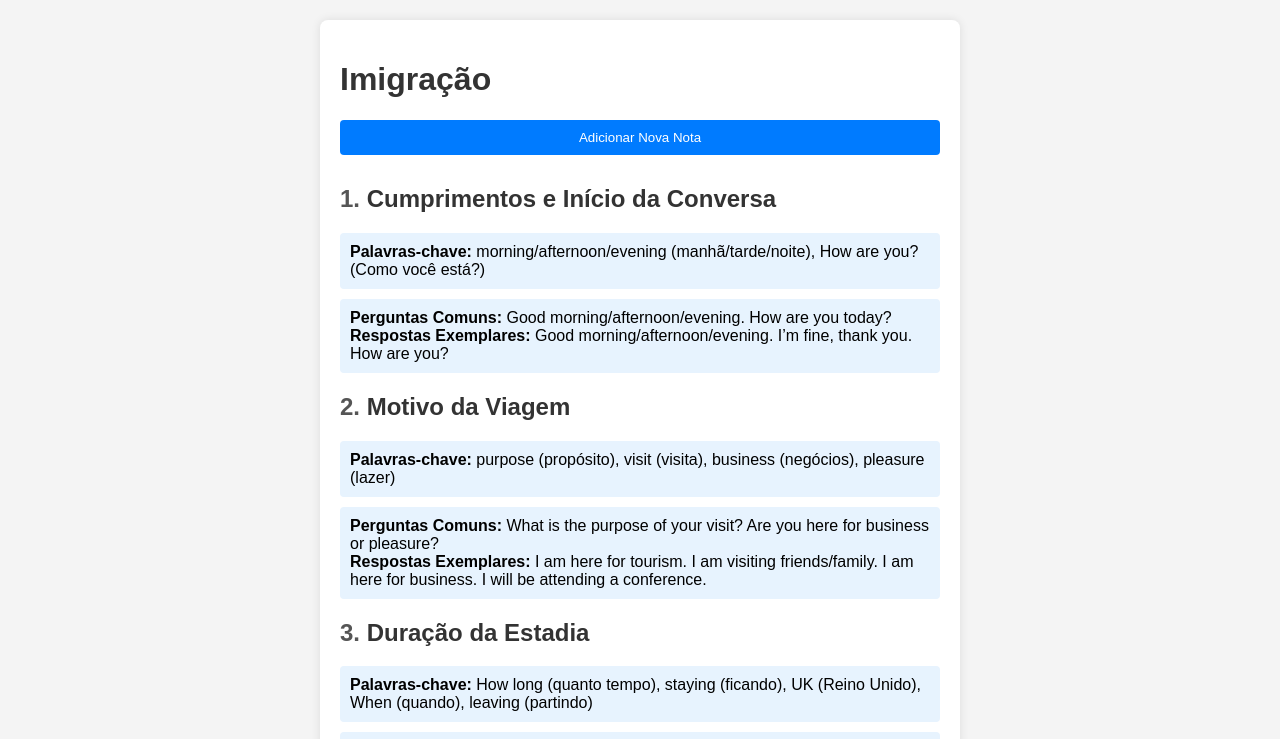
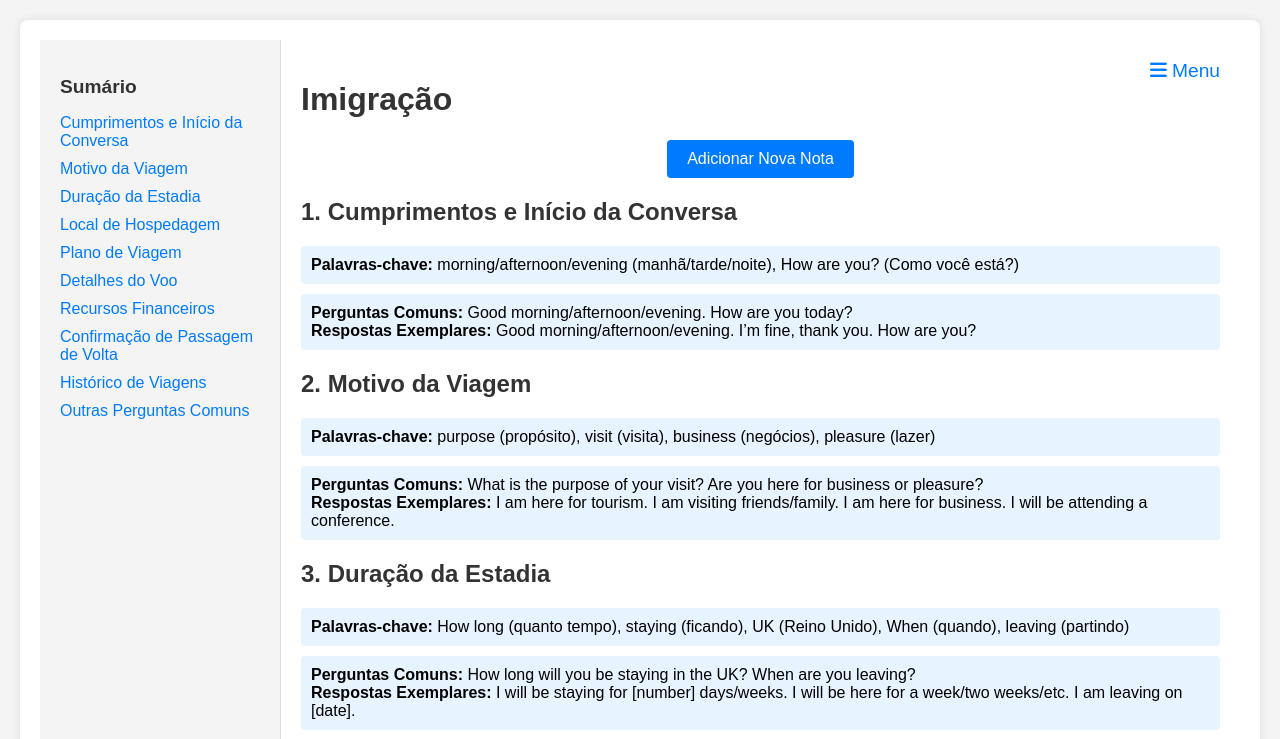
Before and after one commit to mendonca-bruno/tripguide, a plain HTML site: page index.html in a window 1280 px wide. Both pictures are taken after a click on the button "Imigração". Shown: the top 739 px of the page. Drawn offline with Linux system fonts and the light colour scheme.

Commit message:
sumario e correcoes menus

```diff
--- a/index.html
+++ b/index.html
@@ -8,24 +8,41 @@
     <link rel="stylesheet" href="style.css">
 </head>
 <body>
+    <div id="home" class="home show">
+        <h1>Guia de Conversação para Viagem</h1>
+        <button class="center-button" onclick="showSection('imigration')">Imigração</button>
+    </div>
+    <div id="imigration" class="section">
         <div class="container">
-        <div class="home show" id="home">
-            <h1>Guia de Conversação para Viagem</h1>
-            <button onclick="showSection('imigration')">Imigração</button>
+            <div class="sidebar">
+                <h2>Sumário</h2>
+                <ul id="summary">
+                    <li><a href="#section1">Cumprimentos e Início da Conversa</a></li>
+                    <li><a href="#section2">Motivo da Viagem</a></li>
+                    <li><a href="#section3">Duração da Estadia</a></li>
+                    <li><a href="#section4">Local de Hospedagem</a></li>
+                    <li><a href="#section5">Plano de Viagem</a></li>
+                    <li><a href="#section6">Detalhes do Voo</a></li>
+                    <li><a href="#section7">Recursos Financeiros</a></li>
+                    <li><a href="#section8">Confirmação de Passagem de Volta</a></li>
+                    <li><a href="#section9">Histórico de Viagens</a></li>
+                    <li><a href="#section10">Outras Perguntas Comuns</a></li>
+                </ul>
             </div>
-        <div class="section" id="imigration">
+            <div class="content">
+                <div class="menu-icon" onclick="showSection('home')">
+                    <i class="fas fa-bars"></i> Menu
+                </div>
                 <h1>Imigração</h1>
                 <div class="add-note-button-container">
-                <button onclick="toggleAddNoteForm()">Adicionar Nova Nota</button>
+                    <button class="center-button" onclick="toggleAddNoteForm()">Adicionar Nova Nota</button>
                 </div>
                 <div class="add-notes-container" id="addNotesContainer">
-                <select id="sectionSelect">
-                    <!-- Opções serão preenchidas dinamicamente -->
-                </select>
+                    <select id="sectionSelect"></select>
                     <input type="text" id="newKeyword" placeholder="Nova Palavra-chave">
                     <input type="text" id="newNote" placeholder="Nova Nota">
-                <button onclick="addNote()">Adicionar Nota</button>
-                <button onclick="toggleAddNoteForm()">Cancelar</button>
+                    <button class="center-button" onclick="addNote()">Adicionar Nota</button>
+                    <button class="center-button" onclick="toggleAddNoteForm()">Cancelar</button>
                 </div>
                 <div id="content">
                     <div class="section-content" id="section1">
@@ -142,6 +159,7 @@
                 <div class="feedback" id="feedbackMessage">Nota/Palavra-chave adicionada com sucesso!</div>
             </div>
         </div>
+    </div>
 
     <script src="script.js"></script>
 </body>
--- a/script.js
+++ b/script.js
@@ -1,20 +1,44 @@
 document.addEventListener('DOMContentLoaded', () => {
     loadNotes();
     populateSectionSelect();
-    showSection('home'); // Exibe apenas a seção inicial (home)
+    setupSmoothScroll();
+    showSection('home');
 });
 
+function setupSmoothScroll() {
+    const links = document.querySelectorAll('.sidebar a');
+    for (const link of links) {
+        link.addEventListener('click', smoothScroll);
+    }
+}
+
+function smoothScroll(event) {
+    event.preventDefault();
+    const targetId = event.currentTarget.getAttribute("href").substring(1);
+    const targetElement = document.getElementById(targetId);
+    if (targetElement) {
+        window.scrollTo({
+            top: targetElement.offsetTop,
+            behavior: "smooth"
+        });
+    }
+}
+
 function showSection(sectionId) {
-    // Oculta todas as seções
     const sections = document.querySelectorAll('.section, .home');
     sections.forEach(section => {
         section.classList.remove('show');
     });
 
-    // Exibe a seção especificada
     const sectionToShow = document.getElementById(sectionId);
     if (sectionToShow) {
         sectionToShow.classList.add('show');
+    }
+
+    if (sectionId === 'imigration') {
+        document.getElementById('home').style.display = 'none';
+    } else {
+        document.getElementById('home').style.display = 'block';
     }
 }
 
@@ -61,7 +85,6 @@ function createDeleteButton(parentElement, sectionNumber, value, type) {
     const deleteButton = document.createElement('i');
     deleteButton.className = 'fas fa-trash delete-button';
     deleteButton.onclick = function() {
-        console.log(`Delete button clicked: sectionNumber=${sectionNumber}, value=${value}, type=${type}`);
         parentElement.remove();
         removeNoteFromLocalStorage(sectionNumber, value, type);
     };
@@ -94,7 +117,6 @@ function saveNoteToLocalStorage(sectionNumber, value, type) {
     }
 
     localStorage.setItem(key, JSON.stringify(notes));
-    console.log(`Saved to localStorage: ${key}`, notes);
 }
 
 function removeNoteFromLocalStorage(sectionNumber, value, type) {
@@ -108,7 +130,6 @@ function removeNoteFromLocalStorage(sectionNumber, value, type) {
             notes.notes = notes.notes.filter(note => note.trim() !== value.trim());
         }
         localStorage.setItem(key, JSON.stringify(notes));
-        console.log(`Removed from localStorage: ${key}`, notes);
     }
 }
 
@@ -145,12 +166,11 @@ function loadNotes() {
             }
         }
     });
-    console.log('Notes loaded from localStorage');
 }
 
 function populateSectionSelect() {
     const sectionSelect = document.getElementById('sectionSelect');
-    sectionSelect.innerHTML = ''; // Clear existing options
+    sectionSelect.innerHTML = '';
     const sections = document.querySelectorAll('.section-content');
 
     sections.forEach(section => {
@@ -178,7 +198,6 @@ function updateDeleteButtons() {
         const value = parentElement.textContent.replace(deleteButton.textContent, '').trim();
         const type = parentElement.closest('.keywords') ? 'keyword' : 'note';
         deleteButton.onclick = function() {
-            console.log(`Delete button clicked: sectionNumber=${sectionNumber}, value=${value}, type=${type}`);
             parentElement.remove();
             removeNoteFromLocalStorage(sectionNumber, value, type);
         };
--- a/style.css
+++ b/style.css
@@ -4,43 +4,97 @@ body {
     padding: 20px;
     background-color: #f4f4f4;
 }
+
 .container {
-    max-width: 600px;
+    display: flex;
+    max-width: 1200px;
     margin: auto;
     background: white;
     padding: 20px;
     border-radius: 8px;
     box-shadow: 0 0 10px rgba(0, 0, 0, 0.1);
 }
+
+.home {
+    text-align: center;
+}
+
+.section {
+    display: none;
+}
+
+.section.show {
+    display: flex;
+}
+
+.sidebar {
+    flex: 1;
+    max-width: 200px;
+    padding: 20px;
+    background-color: #f4f4f4;
+    border-right: 1px solid #ddd;
+    height: 100vh;
+    position: sticky;
+    top: 0;
+}
+
+.content {
+    flex: 3;
+    padding: 20px;
+    position: relative;
+}
+
 h1, h2 {
     color: #333;
 }
-.section, .home, .add-notes-container {
+
+.section-content {
     margin-bottom: 20px;
+}
+
+.add-notes-container {
     display: none;
-    opacity: 0;
-    transition: opacity 0.5s ease, max-height 0.5s ease;
 }
-.section.show, .home.show, .add-notes-container.show {
+
+.add-notes-container.show {
     display: block;
-    opacity: 1;
-    max-height: none; /* Alterado para garantir que todo o conteúdo seja exibido */
-    overflow: visible;
 }
-.section-number {
-    font-weight: bold;
-    color: #555;
+
+.sidebar h2 {
+    font-size: 1.2em;
+    margin-bottom: 10px;
 }
+
+.sidebar ul {
+    list-style-type: none;
+    padding: 0;
+}
+
+.sidebar ul li {
+    margin-bottom: 10px;
+}
+
+.sidebar ul li a {
+    text-decoration: none;
+    color: #007bff;
+}
+
+.sidebar ul li a:hover {
+    text-decoration: underline;
+}
+
 .keywords, .examples {
     background: #e7f3fe;
     padding: 10px;
     border-radius: 4px;
     margin-bottom: 10px;
 }
+
 .add-note-button-container {
     margin-bottom: 20px;
     text-align: center;
 }
+
 input[type="text"], select {
     width: 100%;
     padding: 10px;
@@ -48,6 +102,7 @@ input[type="text"], select {
     border: 1px solid #ddd;
     border-radius: 4px;
 }
+
 button {
     width: 100%;
     padding: 10px;
@@ -58,9 +113,11 @@ button {
     cursor: pointer;
     margin-bottom: 10px;
 }
+
 button:hover {
     background: #0056b3;
 }
+
 .feedback {
     display: none;
     margin-top: 20px;
@@ -68,16 +125,37 @@ button:hover {
     font-weight: bold;
     color: green;
 }
+
 .delete-button {
     color: red;
     cursor: pointer;
     margin-left: 10px;
 }
-.home {
-    text-align: center;
+
+.menu-icon {
+    position: absolute;
+    top: 20px;
+    right: 20px;
+    cursor: pointer;
+    font-size: 1.2em;
+    color: #007bff;
 }
-.home button {
-    max-width: 200px;
+
+.menu-icon:hover {
+    color: #0056b3;
+}
+
+.center-button {
+    display: inline-block;
+    padding: 10px 20px;
+    font-size: 16px;
+    margin: 20px auto;
+    display: block;
+    width: auto;
+}
+
+.add-notes-container .center-button {
     margin: 10px auto;
-    display: block;
+    padding: 8px 16px;
+    font-size: 14px;
 }
```
Lines whose indentation alone changed are shown as unchanged.
